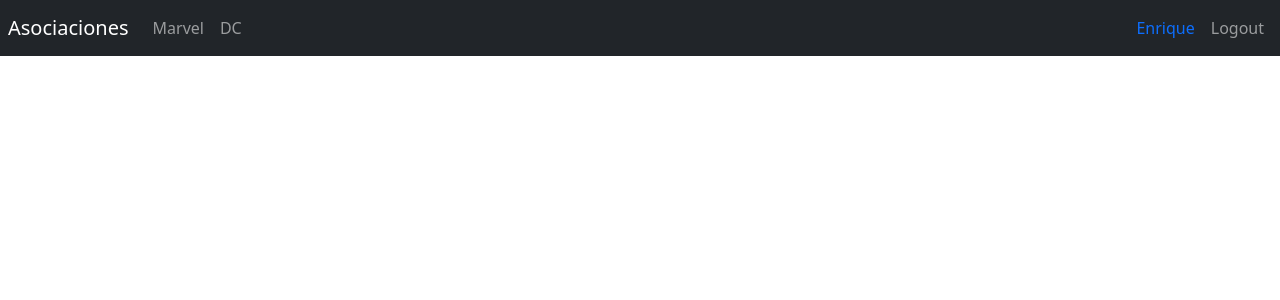
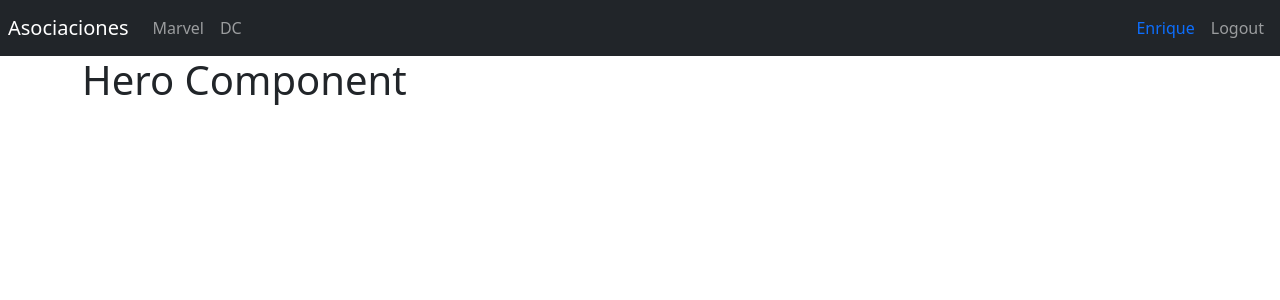
Before and after one commit to devenriq/U-React-07-Heroes_App, a React (Vite) app: page /hero/dc-arrow in a window 1280 px wide. Shown: the top 300 px of the page. Built offline with nearby package versions, Linux system fonts and the light colour scheme.

Commit message:
fix: Found a bug related with the url

```diff
--- /dev/null
+++ b/src/heroes/helpers/getHeroById.js
@@ -0,0 +1,5 @@
+import { heroes } from "../data/heroes"
+
+export const getHeroById=(id)=>{
+  return heroes.find(hero =>hero.id ===id)
+}
--- a/src/heroes/helpers/index.js
+++ b/src/heroes/helpers/index.js
@@ -1 +1,2 @@
 export * from "./getHeroesByPublisher";
+export * from "./getHeroById";
--- a/src/heroes/pages/HeroPage.jsx
+++ b/src/heroes/pages/HeroPage.jsx
@@ -1,6 +1,13 @@
-import React from "react";
+import { useParams } from "react-router-dom";
+import { getHeroById } from "../helpers/getHeroById";
 
 export const HeroPage = () => {
+  const { id } = useParams();
+
+  const hero = getHeroById(id);
+
+  console.log(id);
+
   return (
     <>
       <h1>Hero Component</h1>
--- a/src/heroes/routes/HeroesRoutes.jsx
+++ b/src/heroes/routes/HeroesRoutes.jsx
@@ -12,7 +12,7 @@
           <Route path="dc" element={<DcPage />}></Route>
 
           <Route path="search" element={<SearchPage />}></Route>
-          <Route path="hero" element={<HeroPage />}></Route>
+          <Route path="hero/:heroId" element={<HeroPage />}></Route>
 
           <Route path="/" element={<Navigate to="/marvel" />}></Route>
         </Routes>
```
